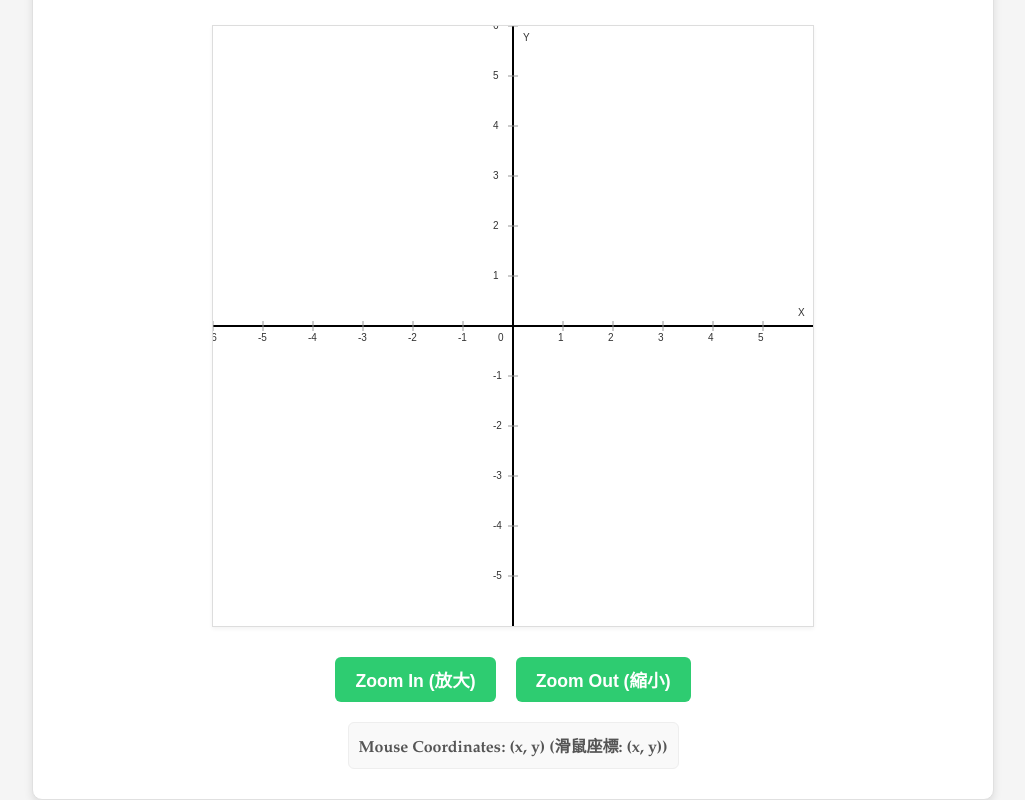
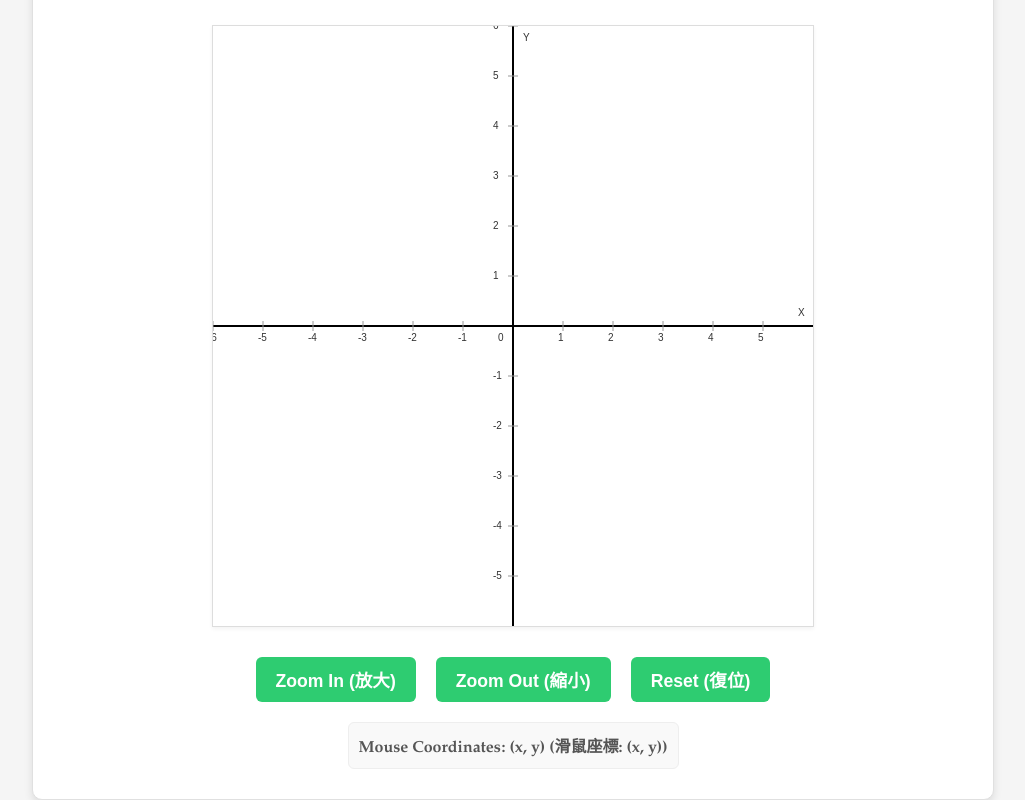
Before and after one commit to MasonWEI01/Function-Graph-Plotter, a plain HTML site: page index.html in a window 1280 px wide. Shown: the part 823-1623 px from the top of the page, without its empty margins (127-1152 px from the left). Drawn offline with Linux system fonts and the light colour scheme.

Commit message:
index.html

```diff
--- a/index.html
+++ b/index.html
@@ -23,9 +23,10 @@
         </div>
         <canvas id="graphCanvas"></canvas>
         <div class="zoom-controls">
-            <button id="zoomInButton">Zoom In (放大)</button>
-            <button id="zoomOutButton">Zoom Out (縮小)</button>
-        </div>
+                <button id="zoomInButton">Zoom In (放大)</button>
+                <button id="zoomOutButton">Zoom Out (縮小)</button>
+                <button id="resetButton">Reset (復位)</button>
+            </div>
         <div class="coordinates-display">Mouse Coordinates: (x, y) (滑鼠座標: (x, y))</div>
     </div>
     <script src="./script.js"></script>
```
